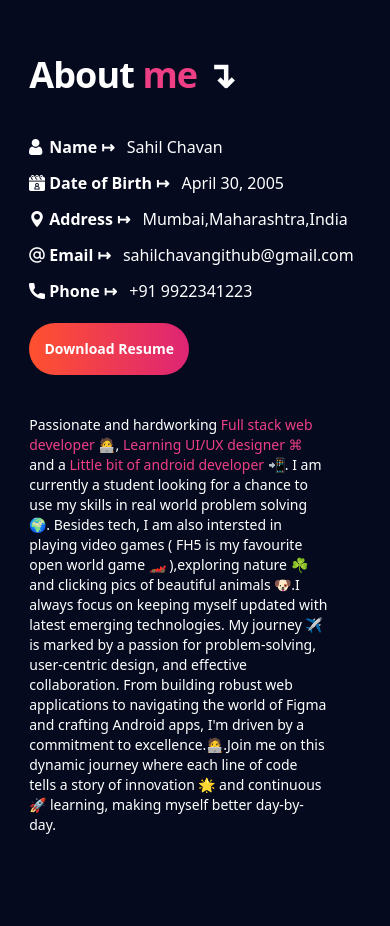
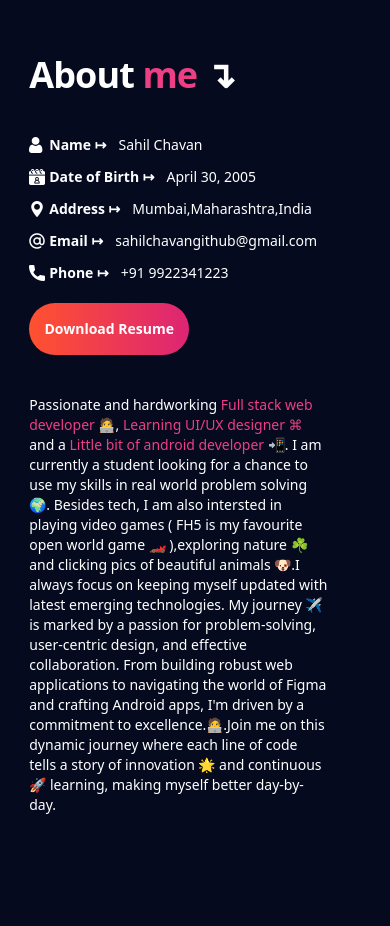
Before and after one commit to sahil-gpm/portfolio_v2, a React (Create React App) app: page / in a window 390 px wide. Shown: the part 780-1706 px from the top of the page. Built offline with nearby package versions, Linux system fonts and the light colour scheme; the HTML template or start-up script is replaced by a standard one.

Commit message:
changes applied in width of about section 2nd time

```diff
--- a/src/Components/About/About.jsx
+++ b/src/Components/About/About.jsx
@@ -32,7 +32,7 @@ const About = () => {
             className='w-[85%] lg:w-[75%] h-fit min-[1300px]:h-[60vh] mx-auto'>
             <div className='text-white heading text-4xl lg:text-6xl font-bold tracking-tight'>About <span className='text-main'>me</span> ↴</div>
             <div className='flex flex-col min-[1200px]:flex-row justify-center text-white mt-10 gap-10'>
-                <div className="basic-details text-base md:text-xl flex flex-col justify-center gap-3 md:gap-6">
+                <div className="basic-details text-sm md:text-xl flex flex-col justify-center gap-3 md:gap-6">
                     <div className="name flex justify-start gap-3">
                         <span className='flex justify-start items-center md:gap-3 gap-1 font-semibold'><img className='w-4 h-4' src={name} alt="" />Name ↦</span>Sahil Chavan
                     </div>
```
